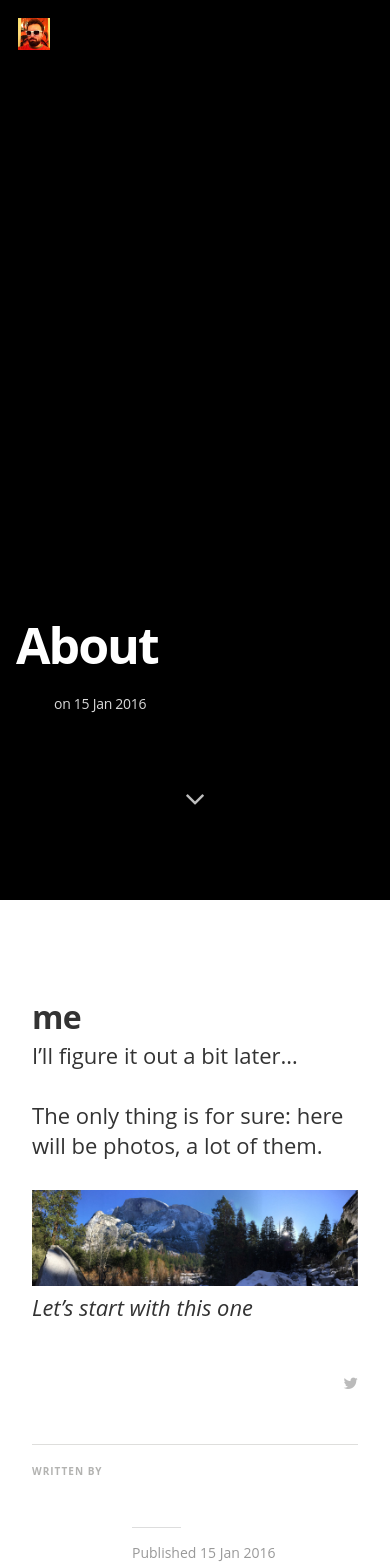
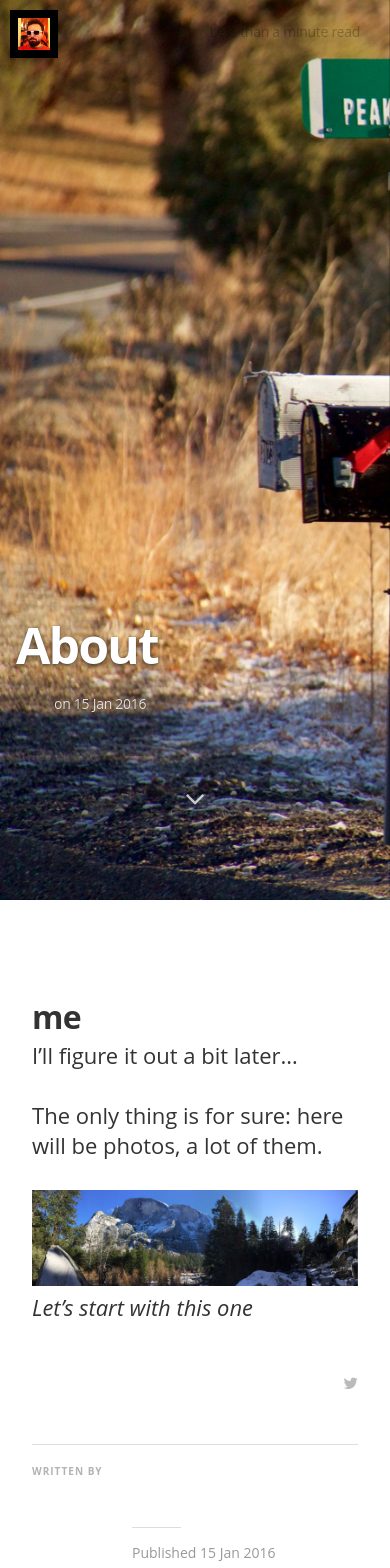
Before and after one commit to nyuwec/nyuwec.github.io, a Jekyll site: the page built from about.md, in a window 390 px wide. Shown: the top 1568 px of the page. Built offline with Jekyll 4.4.1, drawn with Linux system fonts in a browser that asks for light colours; nearby versions of some CDN libraries; some web fonts are replaced; comment, search, counter and statistics services are not loaded.

Commit message:
not hiding article image on mobile

```diff
--- a/css/main.sass
+++ b/css/main.sass
@@ -239,32 +239,18 @@ body
     right: 0
     bottom: 0
     overflow: hidden
-    @media(min-width: 700px)
-      .post-image-image
-        background-size: cover
-        position: absolute
-        top: 0
-        left: 0
-        right: 0
-        bottom: 0
-        text-indent: -9999px
-        padding-top: 33%
-        z-index: 1
-      .post-image-image2
-        display: none
-    @media(max-width: 700px)
-      .post-image-image
-        display: none
-      .post-image-image2
-        background-size: cover
-        position: absolute
-        top: 0
-        left: 0
-        right: 0
-        bottom: 0
-        text-indent: -9999px
-        padding-top: 33%
-        z-index: 1
+    .post-image-image
+      background-size: cover
+      position: absolute
+      top: 0
+      left: 0
+      right: 0
+      bottom: 0
+      text-indent: -9999px
+      padding-top: 33%
+      z-index: 1
+    .post-image-image2
+      display: none
     .post-meta
       position: absolute
       bottom: $rs*5
```
